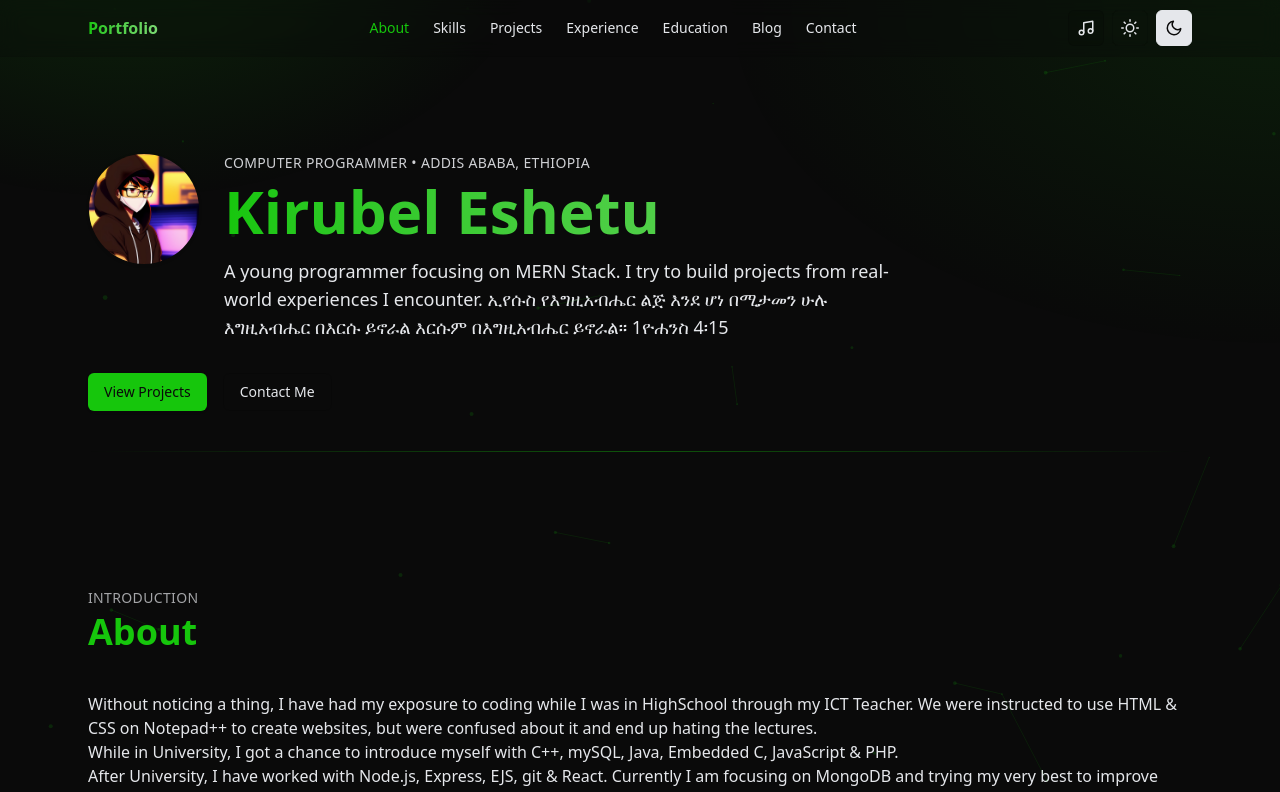
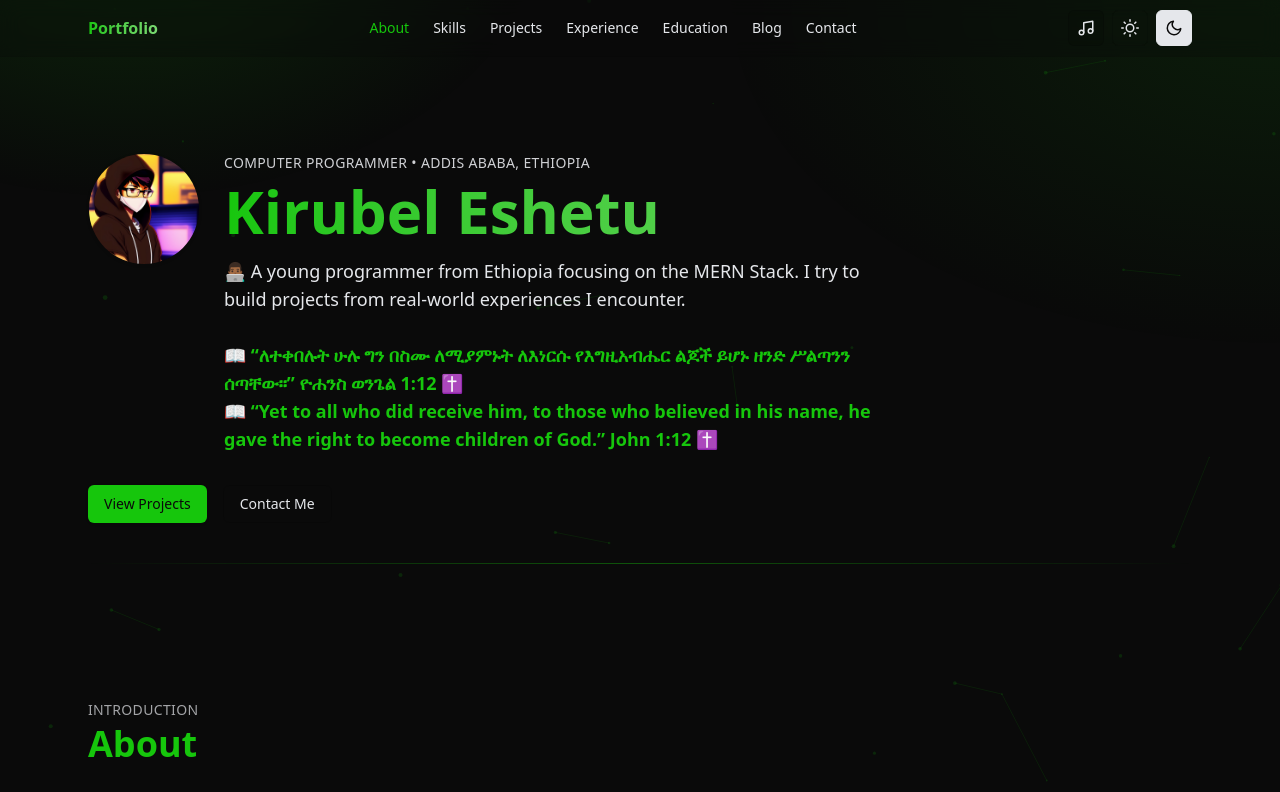
Before and after one commit to Kirubel-Eshetu/portfolio-website, a Next.js app: page / in a window 1280 px wide. Shown: the top 792 px of the page. Built offline with nearby package versions, Linux system fonts and the light colour scheme.

Commit message:
Bible verse, yt link and more

```diff
--- a/src/app/globals.css
+++ b/src/app/globals.css
@@ -3,7 +3,7 @@
 :root {
   --background: #f8fafc;
   --foreground: #000000;
-  --accent: #f59e0b; /* #f59e0b */
+  --accent: #f59e0b;
 }
 
 @theme inline {
@@ -18,7 +18,7 @@
 :root.dark {
   --background: #0a0a0a;
   --foreground: #e5e7eb;
-  --accent: #16c60c;  /* f59e0b */
+  --accent: #16c60c;
 }
 
 body {
@@ -70,3 +70,14 @@ body::before {
   background-color: color-mix(in oklab, var(--accent), black 20%);
   color: #0a0a0a;
 }
+
+/* Bible verse quotation marks styling */
+.verse-quotes {
+  color: #f59e0b;
+  font-weight: bold;
+}
+
+.dark .verse-quotes {
+  color: #16c60c;
+  font-weight: bold;
+}
--- a/src/components/Footer.tsx
+++ b/src/components/Footer.tsx
@@ -1,6 +1,6 @@
 import Link from "next/link";
 import { siteConfig } from "@/config/site";
-import { FiMail, FiGithub, FiLinkedin, FiTwitter } from "react-icons/fi";
+import { FiMail, FiGithub, FiLinkedin, FiTwitter, FiYoutube } from "react-icons/fi";
 import { FaTelegramPlane } from "react-icons/fa";
 
 export function Footer() {
@@ -11,10 +11,10 @@ export function Footer() {
         <div className="flex gap-4 text-xl">
           {(() => {
             const byKey = Object.fromEntries(siteConfig.socials.map(s => [s.label.toLowerCase(), s]));
-            const ordered = [byKey["email"], byKey["github"], byKey["linkedin"], byKey["telegram"], byKey["x/twitter"]].filter(Boolean);
+            const ordered = [byKey["email"], byKey["github"], byKey["linkedin"], byKey["telegram"], byKey["x/twitter"], byKey["youtube"]].filter(Boolean);
             return ordered.map((s) => {
               const label = s!.label.toLowerCase();
-              const Icon = label === "email" ? FiMail : label === "github" ? FiGithub : label === "linkedin" ? FiLinkedin : label === "telegram" ? FaTelegramPlane : FiTwitter;
+              const Icon = label === "email" ? FiMail : label === "github" ? FiGithub : label === "linkedin" ? FiLinkedin : label === "telegram" ? FaTelegramPlane : label === "x/twitter" ? FiTwitter : label === "youtube" ? FiYoutube : FiMail;
               const external = s!.href.startsWith("http");
               return (
                 <Link
--- a/src/components/Hero.tsx
+++ b/src/components/Hero.tsx
@@ -19,9 +19,17 @@ export function Hero() {
           <motion.h1 initial={{ opacity: 0, y: 125 }} animate={{ opacity: 1, y: 0 }} transition={{ delay: 0.25 }} className="mt-2 text-4xl md:text-6xl font-bold gradient-text">
             {siteConfig.name}
           </motion.h1>
-          <motion.p initial={{ opacity: 0 }} animate={{ opacity: 1 }} transition={{ delay: 0.25 }} className="mt-4 text-lg text-foreground max-w-2xl">
-            {siteConfig.description}
-          </motion.p>
+          <motion.p
+            initial={{ opacity: 0 }}
+            animate={{ opacity: 1 }}
+            transition={{ delay: 0.25 }}
+            className="mt-4 text-lg text-foreground max-w-2xl whitespace-pre-line"
+            dangerouslySetInnerHTML={{
+              __html: siteConfig.description
+                .replace(/\n/g, '<br />')
+                .replace(/&ldquo;(.*?)&rdquo; (ዮሐንስ ወንጌል 1:12|John 1:12)/g, '<span class="verse-quotes">&ldquo;$1&rdquo; $2</span>')
+            }}
+          />
         </div>
       </div>
       <div className="mt-8 flex gap-4">
--- a/src/config/site.ts
+++ b/src/config/site.ts
@@ -35,7 +35,7 @@ export const siteConfig = {
   email: "kirubelwinner@gmail.com",
   avatar: "/anime-hacker.jpg",
   description:
-    "A young programmer focusing on MERN Stack. I try to build projects from real-world experiences I encounter. ኢየሱስ የእግዚአብሔር ልጅ እንደ ሆነ በሚታመን ሁሉ እግዚአብሔር በእርሱ ይኖራል እርሱም በእግዚአብሔር ይኖራል። 1ዮሐንስ 4፡15",
+    "👨🏾‍💻 A young programmer from Ethiopia focusing on the MERN Stack. I try to build projects from real-world experiences I encounter.\n\n📖 &ldquo;ለተቀበሉት ሁሉ ግን በስሙ ለሚያምኑት ለእነርሱ የእግዚአብሔር ልጆች ይሆኑ ዘንድ ሥልጣንን ሰጣቸው።&rdquo; ዮሐንስ ወንጌል 1:12 ✝️\n📖 &ldquo;Yet to all who did receive him, to those who believed in his name, he gave the right to become children of God.&rdquo; John 1:12 ✝️",
   keywords: [
     "Computer Programmer",
     "Web Developer",
@@ -53,6 +53,7 @@ export const siteConfig = {
     { label: "LinkedIn", href: "https://www.linkedin.com/in/kirubel-eshetu-tefera" },
     { label: "Telegram", href: "https://t.me/KiraFix_tech" },
     { label: "X/Twitter", href: "https://x.com/@KirubelEshetuTe" },
+    { label: "Youtube", href: "https://www.youtube.com/@KirubelEshetuTefera" },
   ],
 
   skills: [
@@ -175,7 +176,7 @@ export const siteConfig = {
 
   ],
   ogImage: "/next.svg",
-  baseUrl: "https://your-portfolio-domain.com",
+  baseUrl: "https://kirubel-portfolio-website.vercel.app",
 } as const;
 
 export type SiteConfig = typeof siteConfig;
--- a/src/sections/Blog.tsx
+++ b/src/sections/Blog.tsx
@@ -6,7 +6,7 @@ export function BlogSection() {
       <p className="text-sm text-foreground/80">
         title: Good News <br />
         excerpt: Believeing in Jesus will get human beings to Heaven. <br />
-        "Jesus answered, 'I am the way and the truth and the life. No one comes to the Father except through me.'" John 14:6
+        &ldquo;Jesus answered, &lsquo;I am the way and the truth and the life. No one comes to the Father except through me.&rsquo;&rdquo; John 14:6
       </p>
 
       <div className="mt-4">
```
